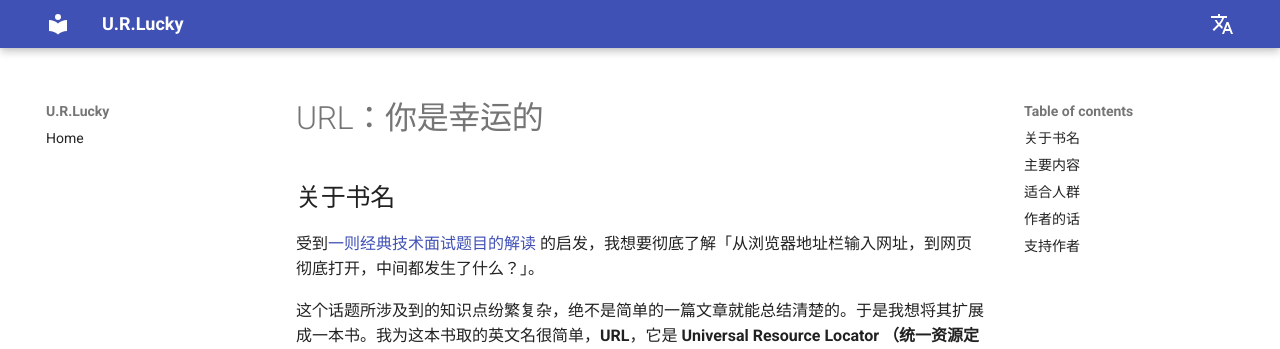
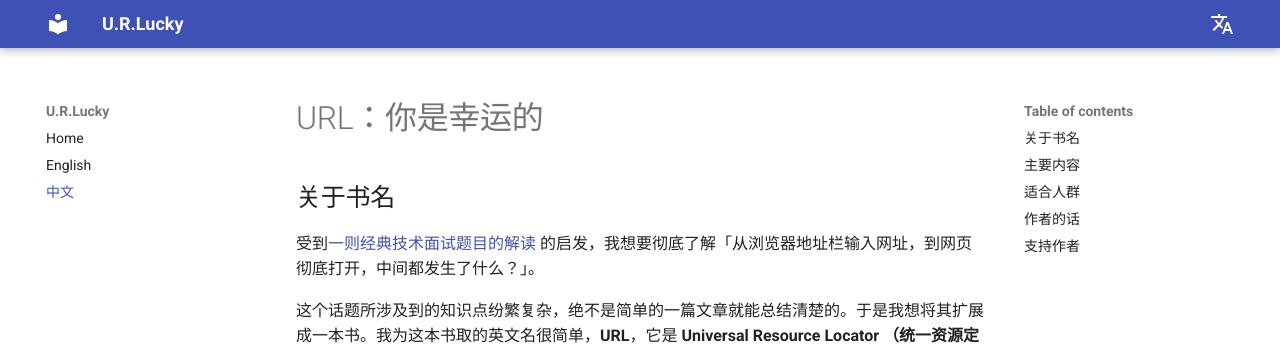
Before and after one commit to keepwow/URL, an MkDocs documentation site: the page built from docs/zh/index.md, in a window 1280 px wide. Shown: the top 349 px of the page. Built offline with MkDocs 1.6.1 and Material for MkDocs 9.7.7, drawn with Linux system fonts in a browser that asks for light colours; plug-ins that fetch from the network failed and are left out; comment, search, counter and statistics services are not loaded.

Commit message:
Update navigation names.

```diff
--- a/mkdocs.yml
+++ b/mkdocs.yml
@@ -2,6 +2,8 @@ site_name: U.R.Lucky
 
 nav:
   - index.md
+  - "English": "en/index.md"
+  - "中文": "zh/index.md"
 
 theme:
   name: material
```
